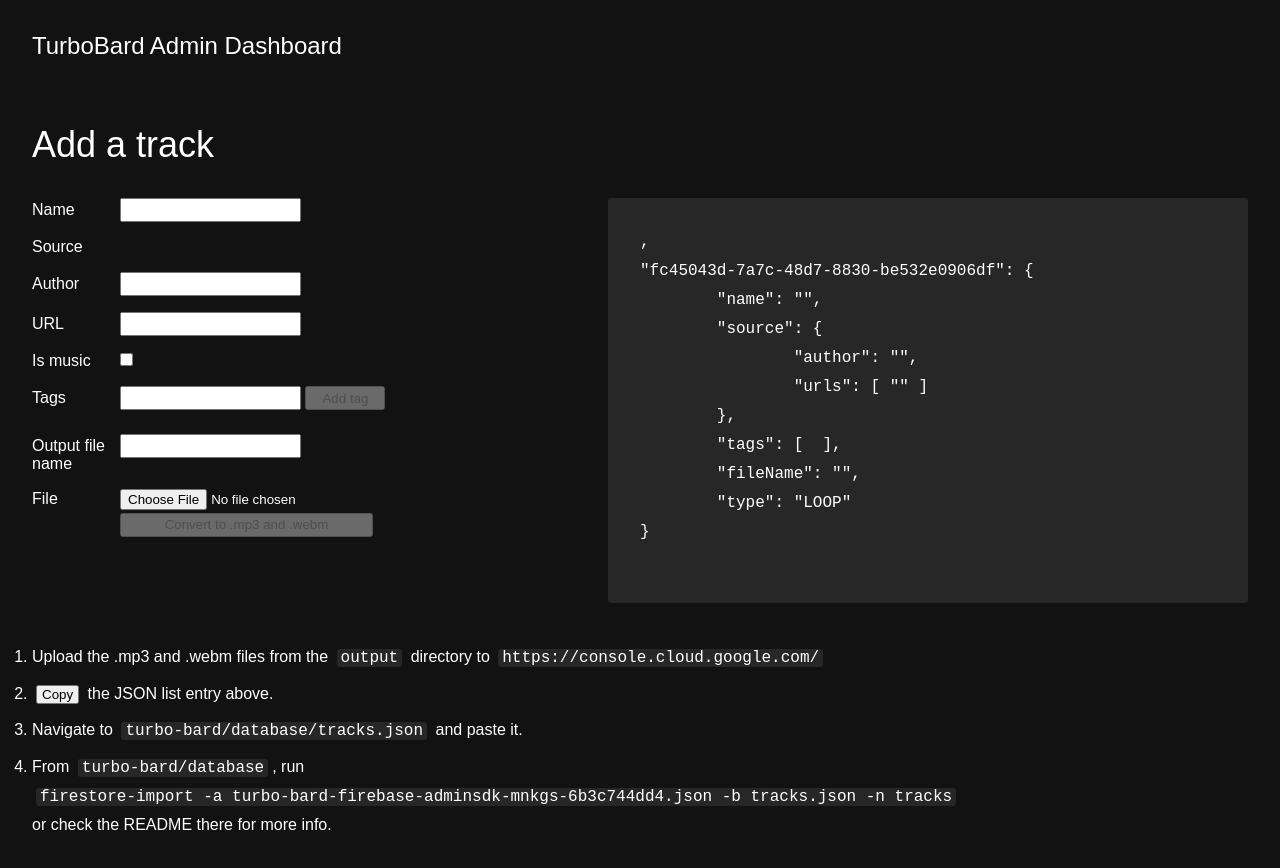
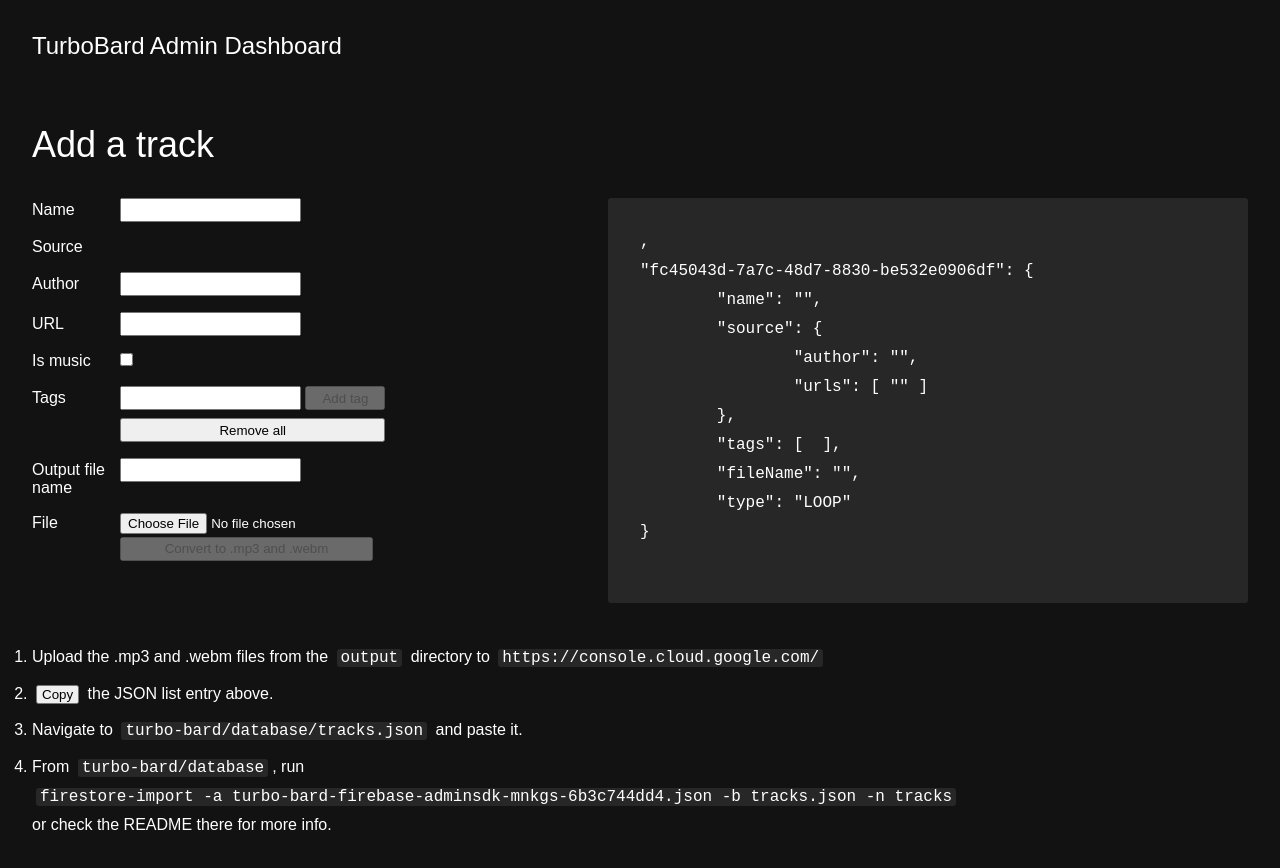
Before and after one commit to bencodrington/turbo-bard-admin, a SvelteKit app: page / in a window 1280 px wide. Shown: the top 868 px of the page. Built offline with nearby package versions, Linux system fonts and the light colour scheme.

Commit message:
feat: add "remove all tags" button - fix: removing tag submitted form

```diff
--- a/src/routes/AddTrack.svelte
+++ b/src/routes/AddTrack.svelte
@@ -28,6 +28,9 @@
 
 	const removeTag = (tagToRemove: string) => {
 		tags = [...tags.filter((tag) => tag !== tagToRemove)];
+	};
+	const removeAllTags = () => {
+		tags = [];
 	};
 
 	$: tagsString = [...(isMusic ? ['music'] : []), ...tags].map((tag) => `"${tag}"`).join(', ');
@@ -90,10 +93,11 @@
 						{#each tags as tag}
 							<li>
 								<span>{tag}</span>
-								<button on:click={() => removeTag(tag)}>Remove</button>
+								<button type="button" on:click={() => removeTag(tag)}>Remove</button>
 							</li>
 						{/each}
 					</ul>
+					<button type="button" on:click={removeAllTags} class="remove-all-tags">Remove all</button>
 				</div>
 			</div>
 
@@ -137,7 +141,8 @@
 				directory to <code>https://console.cloud.google.com/</code>
 			</li>
 			<li>
-				<button class="button-padding" on:click={copyEntry}>Copy</button> the JSON list entry above.
+				<button type="button" class="button-padding" on:click={copyEntry}>Copy</button> the JSON list
+				entry above.
 			</li>
 			<li>Navigate to <code>turbo-bard/database/tracks.json</code> and paste it.</li>
 			<li>
@@ -189,6 +194,10 @@
 	.form-row button {
 		padding: 0 0.5rem;
 		width: 5rem;
+	}
+
+	.form-row button.remove-all-tags {
+		width: 100%;
 	}
 	.form-row input[type='checkbox'] {
 		height: auto;
```
